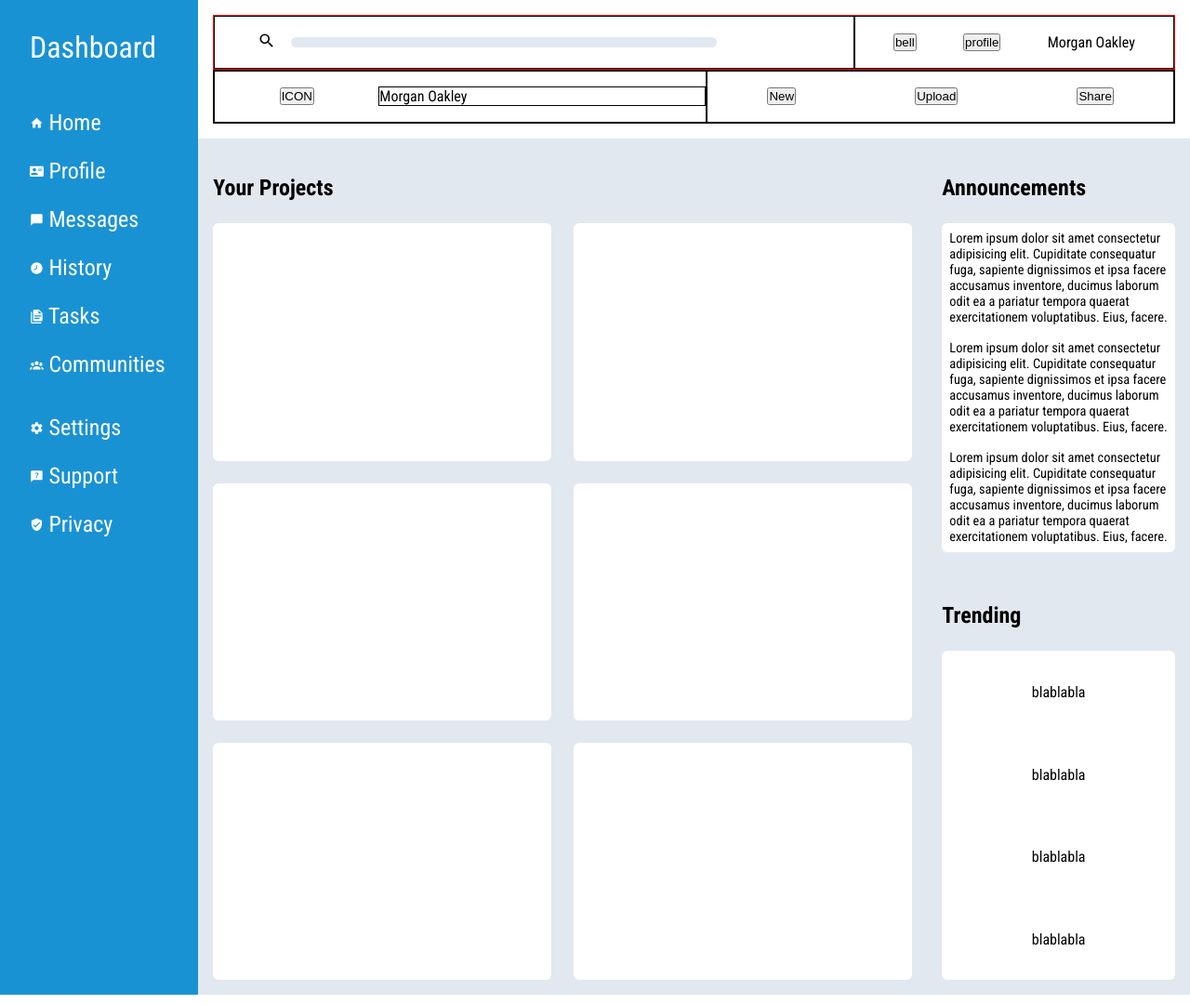
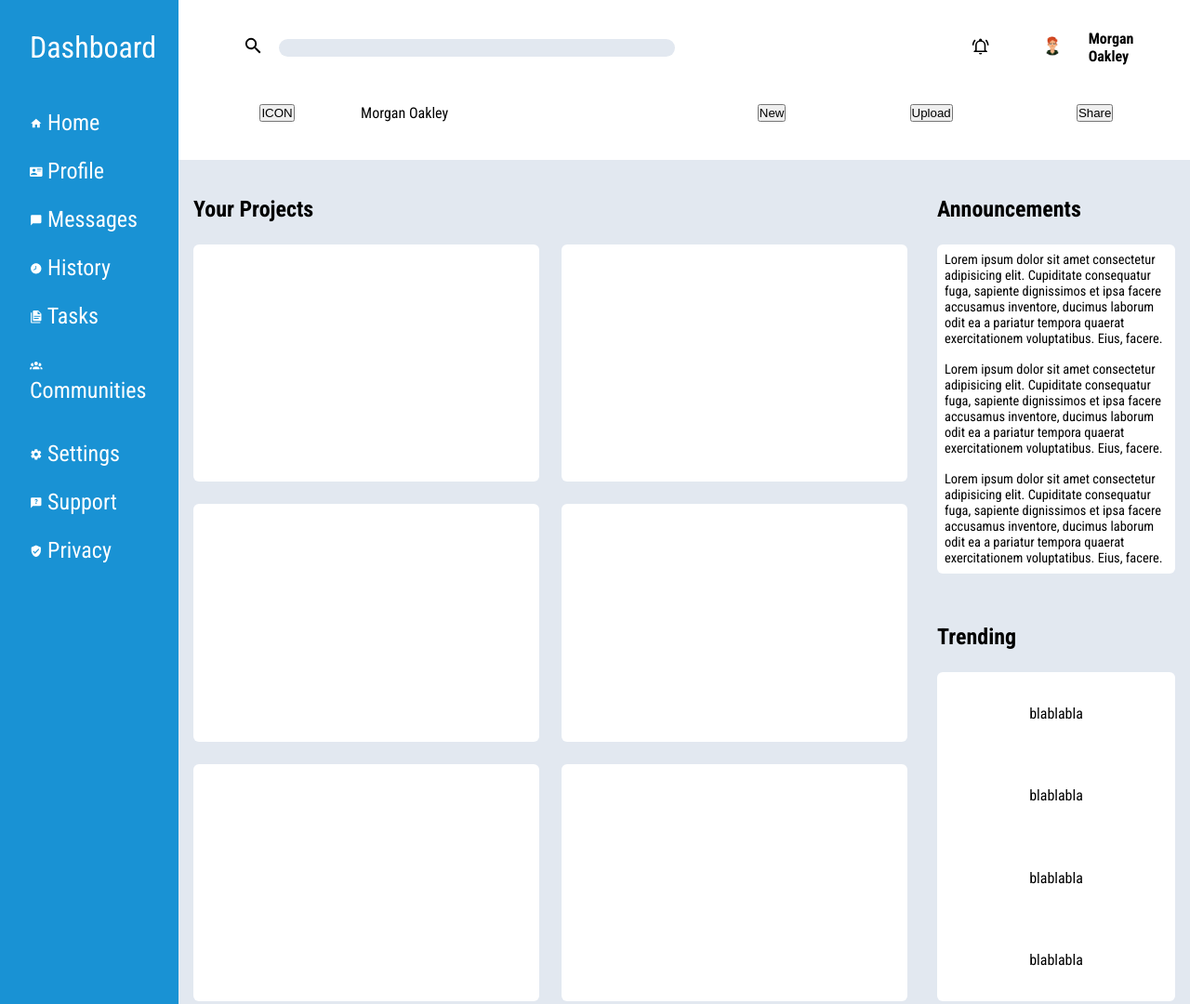
Before and after one commit to eustaquiogalano/grid-admin-dashboard, a plain HTML site: page index.html in a window 1280 px wide. Shown: the top 1080 px of the page at 93% size. Drawn offline with Linux system fonts and the light colour scheme; a web font is replaced by a local one.

Commit message:
refactor: update style profile section

```diff
--- a/index.html
+++ b/index.html
@@ -14,13 +14,36 @@
         <div id="upper">
             <div id="search">
                 <button>
-                    <svg xmlns="http://www.w3.org/2000/svg" viewBox="0 0 24 24"><title>magnify</title><path d="M9.5,3A6.5,6.5 0 0,1 16,9.5C16,11.11 15.41,12.59 14.44,13.73L14.71,14H15.5L20.5,19L19,20.5L14,15.5V14.71L13.73,14.44C12.59,15.41 11.11,16 9.5,16A6.5,6.5 0 0,1 3,9.5A6.5,6.5 0 0,1 9.5,3M9.5,5C7,5 5,7 5,9.5C5,12 7,14 9.5,14C12,14 14,12 14,9.5C14,7 12,5 9.5,5Z" /></svg>
+                    <svg xmlns="http://www.w3.org/2000/svg" viewBox="0 0 24 24">
+                        <title>magnify</title>
+                        <path d="M9.5,3A6.5,6.5 0 0,1 16,9.5C16,11.11 15.41,12.59
+                            14.44,13.73L14.71,14H15.5L20.5,19L19,20.5L14,15.5V14.71L13.73,14.44C12.59,15.41
+                            11.11,16 9.5,16A6.5,6.5 0 0,1 3,9.5A6.5,6.5 0 0,1 9.5,3M9.5,5C7,5 5,7 5,9.5C5,12
+                            7,14 9.5,14C12,14 14,12 14,9.5C14,7 12,5 9.5,5Z"
+                        />
+                    </svg>
                 </button>
                 <input type="search">
             </div>
             <div id="profile-button">
-                <button>bell</button>
-                <button>profile</button>
+                <button>
+                    <svg xmlns="http://www.w3.org/2000/svg" viewBox="0 0 24 24">
+                        <title>bell-ring-outline</title>
+                        <path d="M10,21H14A2,2 0 0,1 12,23A2,2 0 0,1
+                            10,21M21,19V20H3V19L5,17V11C5,7.9 7.03,5.17
+                            10,4.29C10,4.19 10,4.1 10,4A2,2 0 0,1 12,2A2,2 0
+                            0,1 14,4C14,4.1 14,4.19 14,4.29C16.97,5.17 19,7.9
+                            19,11V17L21,19M17,11A5,5 0 0,0 12,6A5,5 0 0,0
+                            7,11V18H17V11M19.75,3.19L18.33,4.61C20.04,6.3
+                            21,8.6 21,11H23C23,8.07 21.84,5.25
+                            19.75,3.19M1,11H3C3,8.6 3.96,6.3 5.67,4.61L4.25,3.19C2.16,5.25
+                            1,8.07 1,11Z"
+                        />
+                    </svg>
+                </button>
+                <button>
+                    <img src="./icons/1d29fc60-9ada-476b-be99-fecb861b51bb.jpg" alt="avatar">
+                </button>
                 <p>Morgan Oakley</p>
             </div>
         </div>
--- a/styles.css
+++ b/styles.css
@@ -20,8 +20,8 @@ body {
     font-family: 'Roboto Condensed', Arial, Helvetica, sans-serif;
 
     display: grid;
-    grid-template-columns: 1fr 5fr;
-    grid-template-rows: 1fr 3fr;
+    grid-template-columns: 15% 85%;
+    grid-template-rows: 1fr 5fr;
     grid-template-areas:
         "aside header"
         "aside main";
@@ -37,15 +37,14 @@ header {
     grid-template-rows: 1fr 1fr;
 
     div {
-        border: 1px solid black;
+        /* border: 1px solid black; */
         width: 100%;
     }
 
     #upper {
         display: grid;
         grid-auto-flow: column;
-        grid-template-columns: 2fr 1fr;
-        border: 1px solid red;
+        grid-template-columns: 3fr 1fr;
 
         #search {
             display: grid;
@@ -70,7 +69,7 @@ header {
             }
 
             input {
-                width: 100%;
+                width: 80%;
                 height: 50%;
                 font-size: 1rem;
                 border-radius: 50px;
@@ -81,9 +80,25 @@ header {
 
         #profile-button {
             display: grid;
+            grid-template-columns: repeat(3, 1fr);
             grid-auto-flow: column;
             place-items: center;
             padding: 1rem;
+
+            button {
+                width: 25%;
+                background-color: transparent;
+                border: none;
+            }
+
+            img {
+                width: 90%;
+                border-radius: 100px;
+            }
+
+            p {
+                font-weight: bolder;
+            }
         }
     }
 
```
Also changed, not shown: icons/1d29fc60-9ada-476b-be99-fecb861b51bb.jpg (added).
